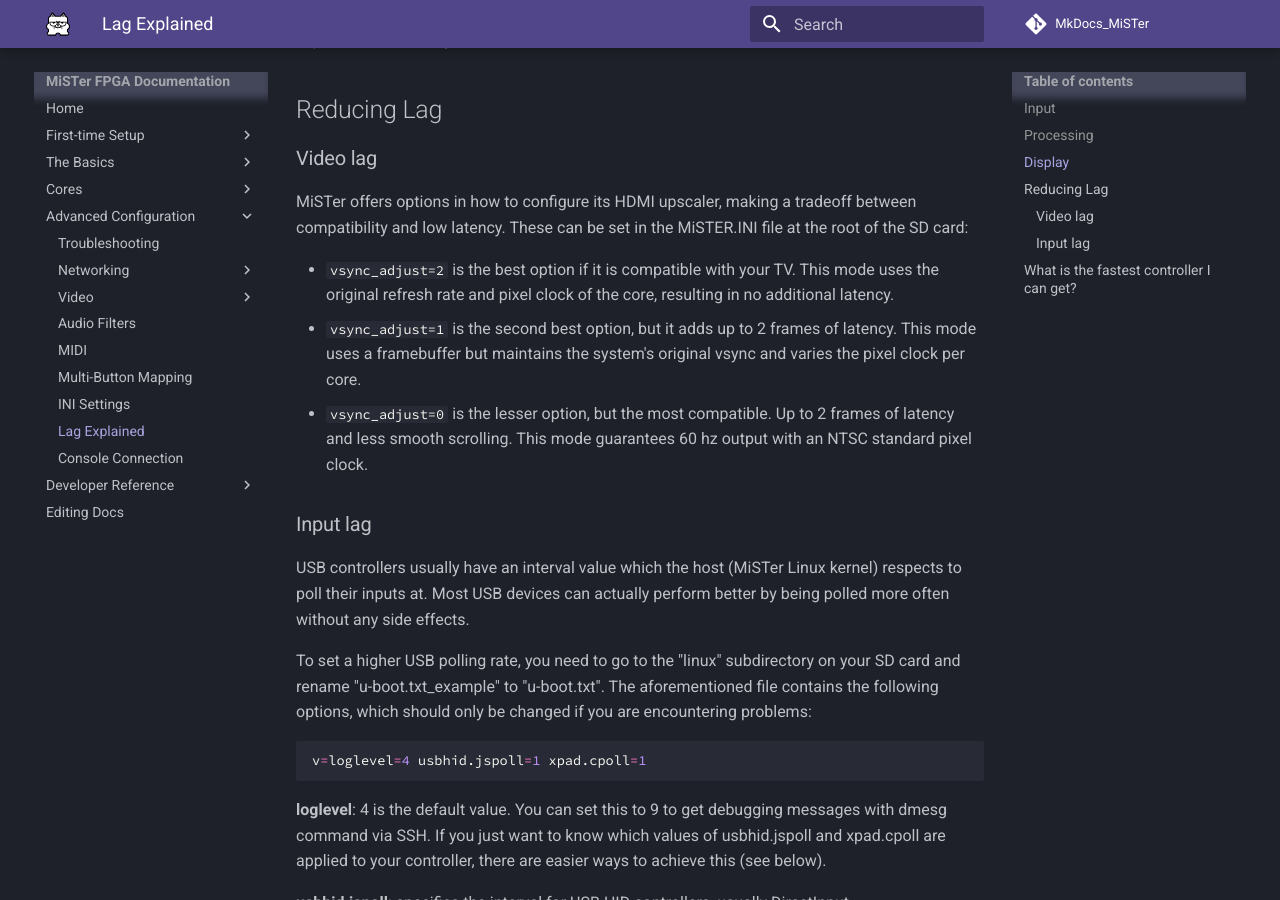
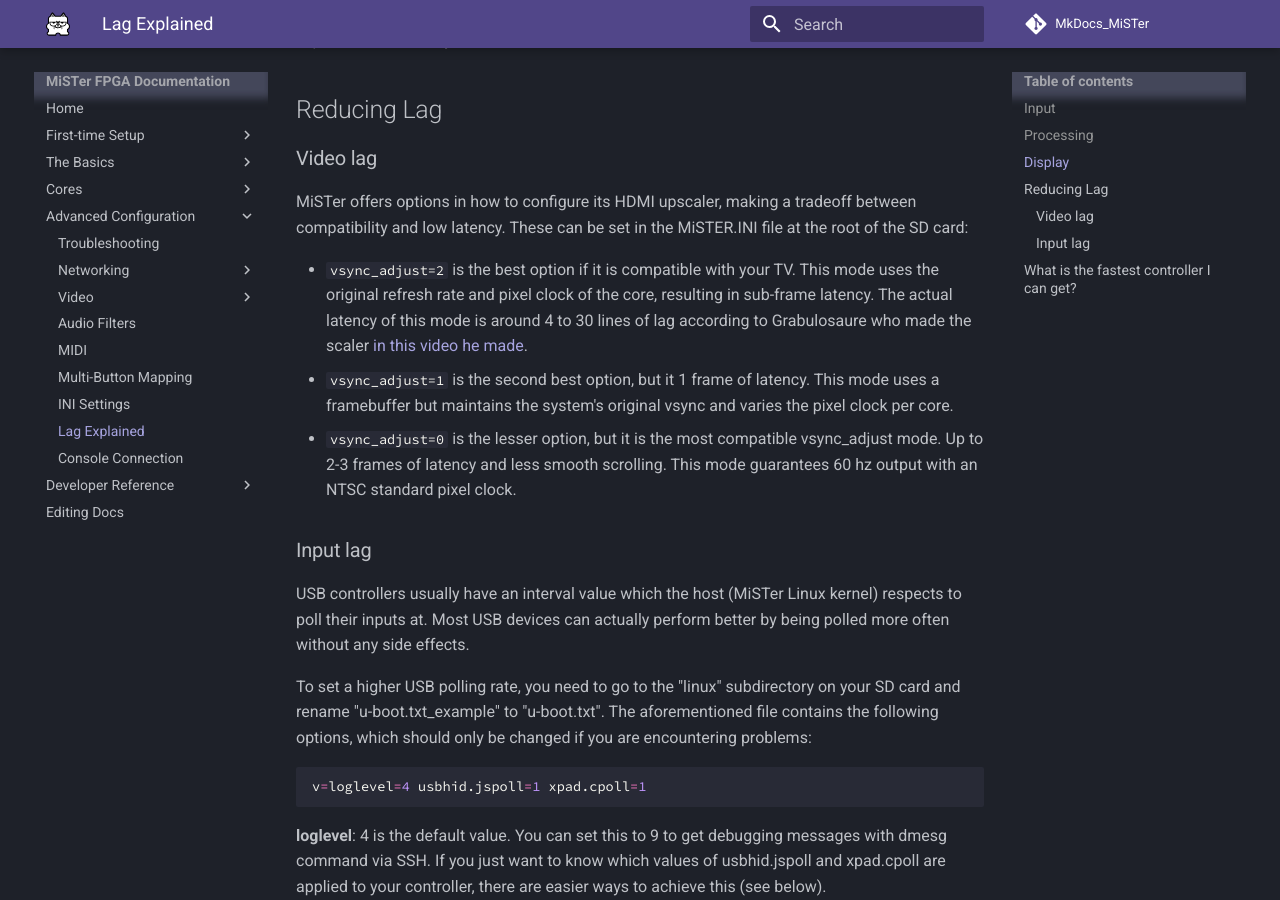
Before and after one commit to MiSTer-devel/MkDocs_MiSTer, an MkDocs documentation site: the page built from docs/advanced/lag.md, in a window 1280 px wide and 900 px high, scrolled down 1868 px. Built offline with MkDocs 1.6.1 and Material for MkDocs 9.7.7, drawn with Linux system fonts in a browser that asks for light colours; comment, search, counter and statistics services are not loaded.

Commit message:
Update lag.md

```diff
--- a/docs/advanced/lag.md
+++ b/docs/advanced/lag.md
@@ -41,9 +41,9 @@
 MiSTer offers options in how to configure its HDMI upscaler, making a tradeoff between compatibility and low latency.
 These can be set in the MiSTER.INI file at the root of the SD card:
 
-* `vsync_adjust=2` is the best option if it is compatible with your TV. This mode uses the original refresh rate and pixel clock of the core, resulting in no additional latency.
-* `vsync_adjust=1` is the second best option, but it adds up to 2 frames of latency. This mode uses a framebuffer but maintains the system's original vsync and varies the pixel clock per core.
-* `vsync_adjust=0` is the lesser option, but the most compatible. Up to 2 frames of latency and less smooth scrolling. This mode guarantees 60 hz output with an NTSC standard pixel clock.
+* `vsync_adjust=2` is the best option if it is compatible with your TV. This mode uses the original refresh rate and pixel clock of the core, resulting in sub-frame latency. The actual latency of this mode is around 4 to 30 lines of lag according to Grabulosaure who made the scaler [in this video he made](https://www.youtube.com/watch?v=DYfUZ6PG7H4){target=_blank}.
+* `vsync_adjust=1` is the second best option, but it 1 frame of latency. This mode uses a framebuffer but maintains the system's original vsync and varies the pixel clock per core.
+* `vsync_adjust=0` is the lesser option, but it is the most compatible vsync_adjust mode. Up to 2-3 frames of latency and less smooth scrolling. This mode guarantees 60 hz output with an NTSC standard pixel clock.
 
 ### Input lag
 
```
